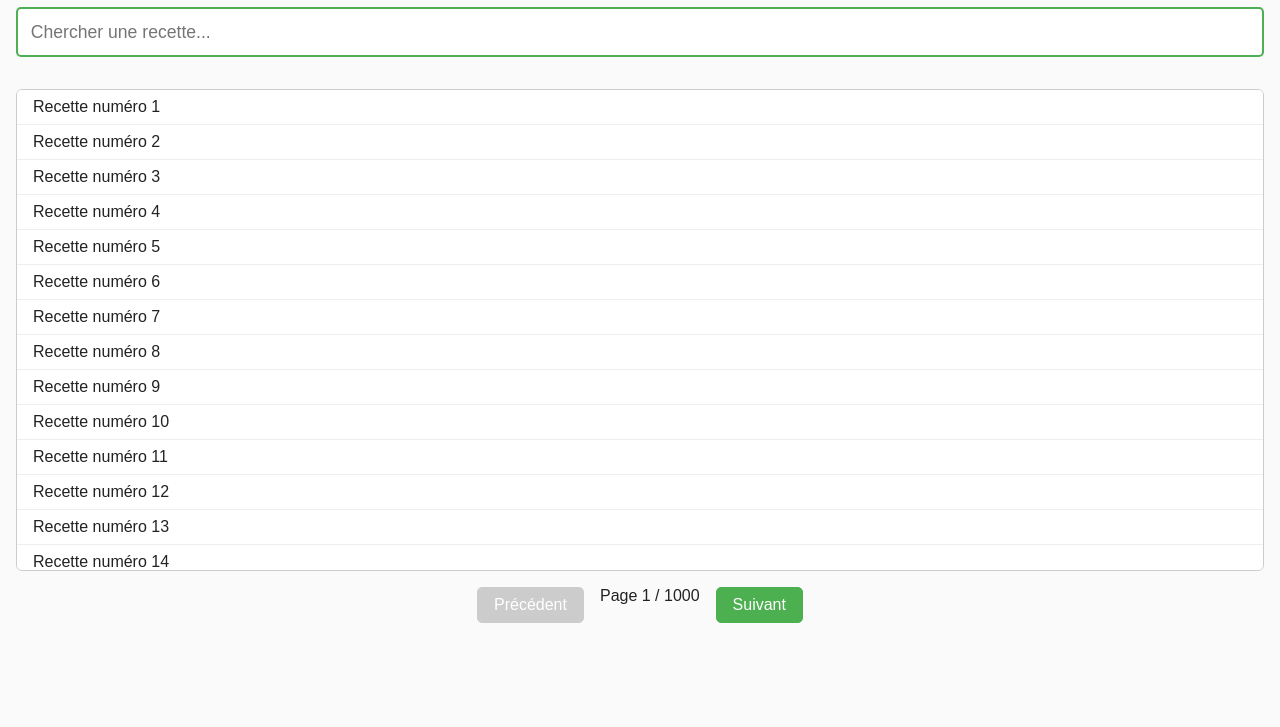
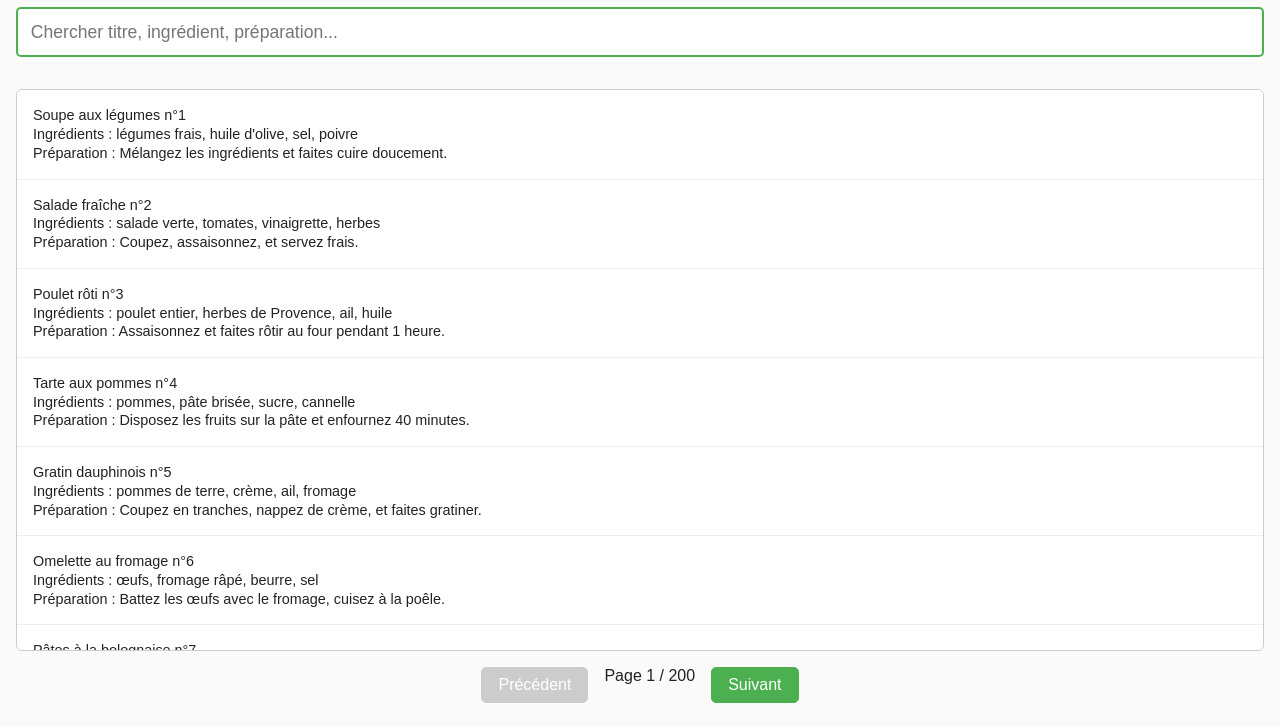
Before and after one commit to horus911/recipes, a plain HTML site: page index.html in a window 1280 px wide. Shown: the part 73-800 px from the top of the page. Drawn offline with nearby package versions, Linux system fonts and the light colour scheme.

Commit message:
Update index.html

```diff
--- a/index.html
+++ b/index.html
@@ -2,17 +2,17 @@
 <html lang="fr">
 <head>
   <meta charset="UTF-8" />
-  <title>Recettes 100 000+ avec FlexSearch</title>
+  <title>Recettes détaillées avec FlexSearch</title>
   <style>
     body { font-family: Arial, sans-serif; margin: 1rem; background: #fafafa; color: #222; }
     input[type="search"] {
       width: 100%; padding: 0.8rem; font-size: 1.1rem; margin-bottom: 1rem; border: 2px solid #4CAF50; border-radius: 5px;
     }
     ul {
-      list-style: none; padding: 0; max-height: 60vh; overflow-y: auto; background: white; border: 1px solid #ccc; border-radius: 6px;
+      list-style: none; padding: 0; max-height: 70vh; overflow-y: auto; background: white; border: 1px solid #ccc; border-radius: 6px;
     }
     li {
-      padding: 0.5rem 1rem; border-bottom: 1px solid #eee; white-space: nowrap; overflow: hidden; text-overflow: ellipsis;
+      padding: 1rem; border-bottom: 1px solid #eee; white-space: pre-wrap; font-size: 0.9rem; line-height: 1.3;
     }
     .pagination {
       margin-top: 1rem; display: flex; justify-content: center; gap: 1rem;
@@ -28,8 +28,8 @@
 </head>
 <body>
 
-  <h1>Recettes 100 000+ avec FlexSearch</h1>
-  <input type="search" id="searchInput" placeholder="Chercher une recette..." autocomplete="off" />
+  <h1>Recettes détaillées avec FlexSearch (10 000 recettes)</h1>
+  <input type="search" id="searchInput" placeholder="Chercher titre, ingrédient, préparation..." autocomplete="off" />
 
   <ul id="recipeList"></ul>
 
@@ -40,38 +40,83 @@
   </div>
 
   <script>
-    const totalRecipes = 100000;
-    const pageSize = 100;
+    const totalRecipes = 10000;
+    const pageSize = 50;
     let currentPage = 1;
     let results = [];
 
-    // Créer l'index FlexSearch
-    const index = new FlexSearch.Index({
+    // Données de base
+    const baseTitles = [
+      "Soupe aux légumes",
+      "Salade fraîche",
+      "Poulet rôti",
+      "Tarte aux pommes",
+      "Gratin dauphinois",
+      "Omelette au fromage",
+      "Pâtes à la bolognaise",
+      "Poisson grillé",
+      "Crêpes sucrées",
+      "Gâteau au yaourt"
+    ];
+
+    const baseIngredients = [
+      "légumes frais, huile d'olive, sel, poivre",
+      "salade verte, tomates, vinaigrette, herbes",
+      "poulet entier, herbes de Provence, ail, huile",
+      "pommes, pâte brisée, sucre, cannelle",
+      "pommes de terre, crème, ail, fromage",
+      "œufs, fromage râpé, beurre, sel",
+      "pâtes, viande hachée, tomates, oignons",
+      "filet de poisson, citron, herbes, huile",
+      "farine, œufs, lait, sucre",
+      "yaourt, farine, œufs, sucre"
+    ];
+
+    const basePreparations = [
+      "Mélangez les ingrédients et faites cuire doucement.",
+      "Coupez, assaisonnez, et servez frais.",
+      "Assaisonnez et faites rôtir au four pendant 1 heure.",
+      "Disposez les fruits sur la pâte et enfournez 40 minutes.",
+      "Coupez en tranches, nappez de crème, et faites gratiner.",
+      "Battez les œufs avec le fromage, cuisez à la poêle.",
+      "Préparez la sauce avec viande et tomates, servez avec pâtes.",
+      "Assaisonnez, puis grillez à la poêle ou au four.",
+      "Préparez la pâte, cuisez des crêpes fines et dorées.",
+      "Mélangez tout, versez dans un moule et enfournez."
+    ];
+
+    // Générer les recettes
+    const data = [];
+    for(let i=0; i<totalRecipes; i++) {
+      const idx = i % baseTitles.length;
+      data.push({
+        id: i,
+        title: `${baseTitles[idx]} n°${i+1}`,
+        ingredients: baseIngredients[idx],
+        preparation: basePreparations[idx]
+      });
+    }
+
+    // Création d'un index FlexSearch multi-champs
+    const index = new FlexSearch.Document({
+      document: {
+        id: "id",
+        index: ["title", "ingredients", "preparation"],
+        store: ["title", "ingredients", "preparation"]
+      },
       tokenize: "forward",
       cache: true,
-      async: false,
-      worker: false,
       resolution: 3
     });
 
-    // Générer et indexer les titres
-    function getRecipeTitle(i) {
-      return `Recette numéro ${i + 1}`;
-    }
+    // Indexation
+    data.forEach(item => index.add(item));
 
-    // On stocke aussi les titres dans un tableau pour affichage
-    const data = [];
-    for(let i=0; i<totalRecipes; i++) {
-      const title = getRecipeTitle(i);
-      data.push(title);
-      index.add(i, title);
-    }
-
-    const list = document.getElementById('recipeList');
-    const input = document.getElementById('searchInput');
-    const prevBtn = document.getElementById('prevBtn');
-    const nextBtn = document.getElementById('nextBtn');
-    const pageInfo = document.getElementById('pageInfo');
+    const list = document.getElementById("recipeList");
+    const input = document.getElementById("searchInput");
+    const prevBtn = document.getElementById("prevBtn");
+    const nextBtn = document.getElementById("nextBtn");
+    const pageInfo = document.getElementById("pageInfo");
 
     function renderPage(page) {
       list.innerHTML = "";
@@ -79,14 +124,14 @@
       const end = start + pageSize;
       const pageItems = results.slice(start, end);
 
-      if (pageItems.length === 0) {
+      if(pageItems.length === 0) {
         const li = document.createElement("li");
         li.textContent = "Aucune recette trouvée.";
         list.appendChild(li);
       } else {
-        for (const idx of pageItems) {
+        for(const item of pageItems) {
           const li = document.createElement("li");
-          li.textContent = data[idx];
+          li.textContent = `${item.title}\nIngrédients : ${item.ingredients}\nPréparation : ${item.preparation}`;
           list.appendChild(li);
         }
       }
@@ -97,11 +142,17 @@
       nextBtn.disabled = page >= totalPages;
     }
 
-    function doSearch(query) {
-      if (!query) {
-        results = [...Array(totalRecipes).keys()];
+    async function doSearch(query) {
+      if(!query) {
+        results = data;
       } else {
-        results = index.search(query);
+        const foundIds = await index.searchAsync(query, { enrich: true });
+        // foundIds est tableau d'objets { result: [ids] } par champ, on fusionne et unique
+        const allIds = new Set();
+        foundIds.forEach(res => {
+          res.result.forEach(id => allIds.add(id));
+        });
+        results = Array.from(allIds).map(id => data[id]);
       }
       currentPage = 1;
       renderPage(currentPage);
@@ -112,20 +163,21 @@
     });
 
     prevBtn.addEventListener("click", () => {
-      if (currentPage > 1) {
+      if(currentPage > 1) {
         currentPage--;
         renderPage(currentPage);
       }
     });
 
     nextBtn.addEventListener("click", () => {
-      if (currentPage < Math.ceil(results.length / pageSize)) {
+      const totalPages = Math.ceil(results.length / pageSize);
+      if(currentPage < totalPages) {
         currentPage++;
         renderPage(currentPage);
       }
     });
 
-    // Initialisation
+    // Affichage initial
     doSearch("");
   </script>
 
```
